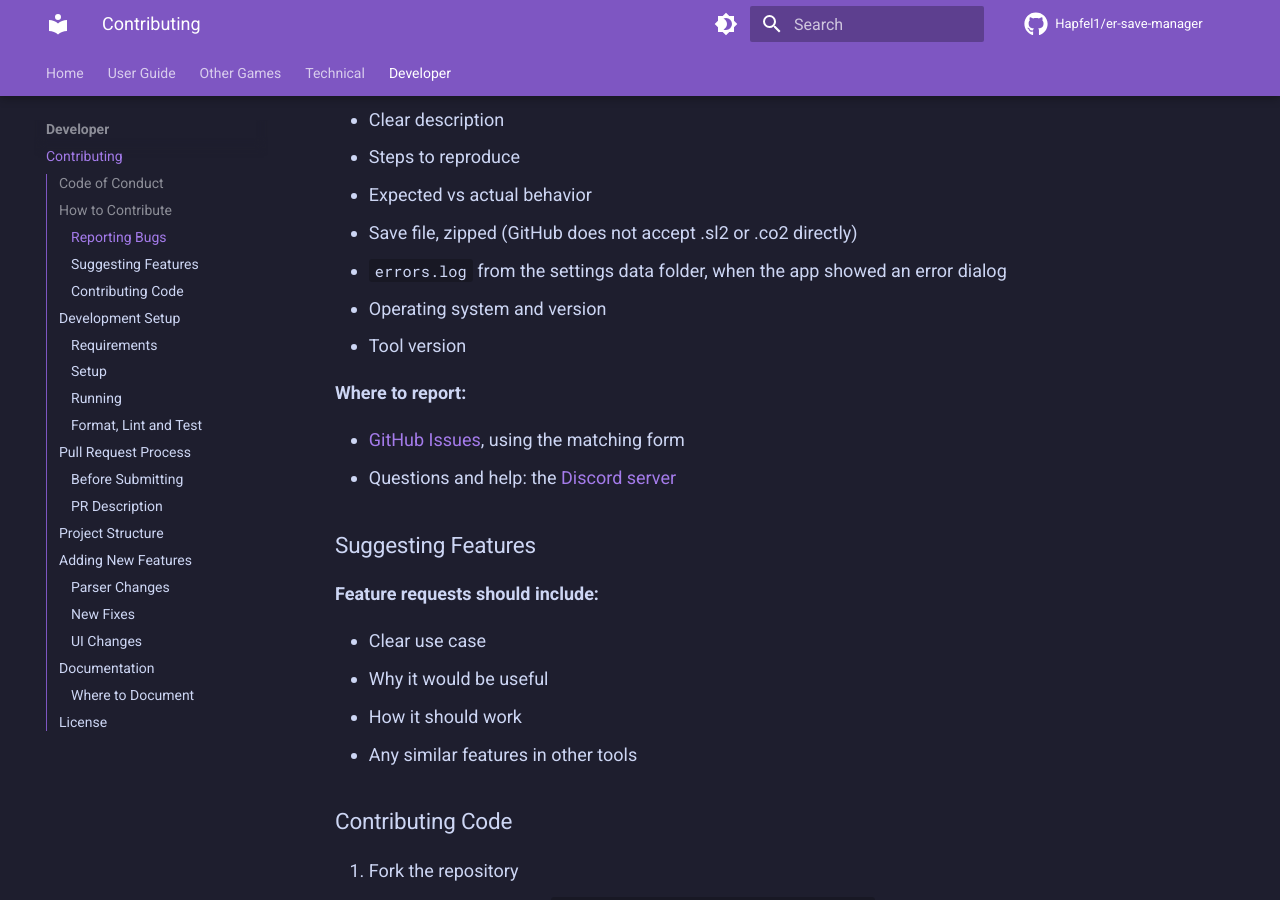
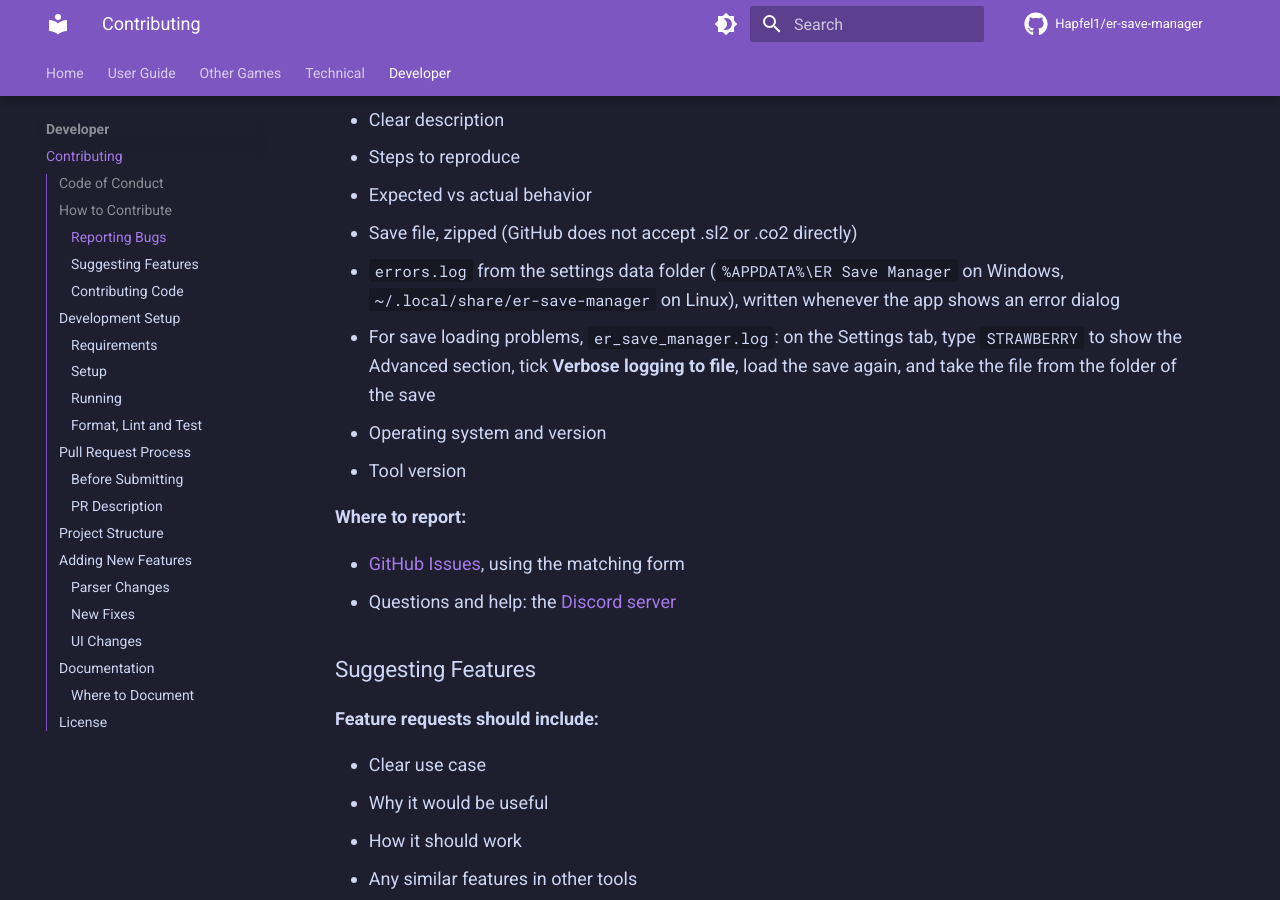
Before and after one commit to Hapfel1/er-save-manager, an MkDocs documentation site: the page built from docs/developer/contributing.md, in a window 1280 px wide and 900 px high, scrolled down 789 px. Built offline with MkDocs 1.6.1 and Material for MkDocs 9.7.7, drawn with Linux system fonts in a browser that asks for light colours; comment, search, counter and statistics services are not loaded; the version menu is left out.

Commit message:
docs(community): drop response times, Discord server only, explain both logs

```diff
--- a/docs/developer/contributing.md
+++ b/docs/developer/contributing.md
@@ -26,7 +26,8 @@ Everyone taking part follows the [Code of Conduct](https://github.com/Hapfel1/er
 - Steps to reproduce
 - Expected vs actual behavior
 - Save file, zipped (GitHub does not accept .sl2 or .co2 directly)
-- `errors.log` from the settings data folder, when the app showed an error dialog
+- `errors.log` from the settings data folder (`%APPDATA%\ER Save Manager` on Windows, `~/.local/share/er-save-manager` on Linux), written whenever the app shows an error dialog
+- For save loading problems, `er_save_manager.log`: on the Settings tab, type `STRAWBERRY` to show the Advanced section, tick **Verbose logging to file**, load the save again, and take the file from the folder of the save
 - Operating system and version
 - Tool version
 
```
Also changed, not shown: .github/ACCESSIBILITY.md, .github/CODE_OF_CONDUCT.md, .github/CONTRIBUTING.md, .github/SECURITY.md, 2 other files.
